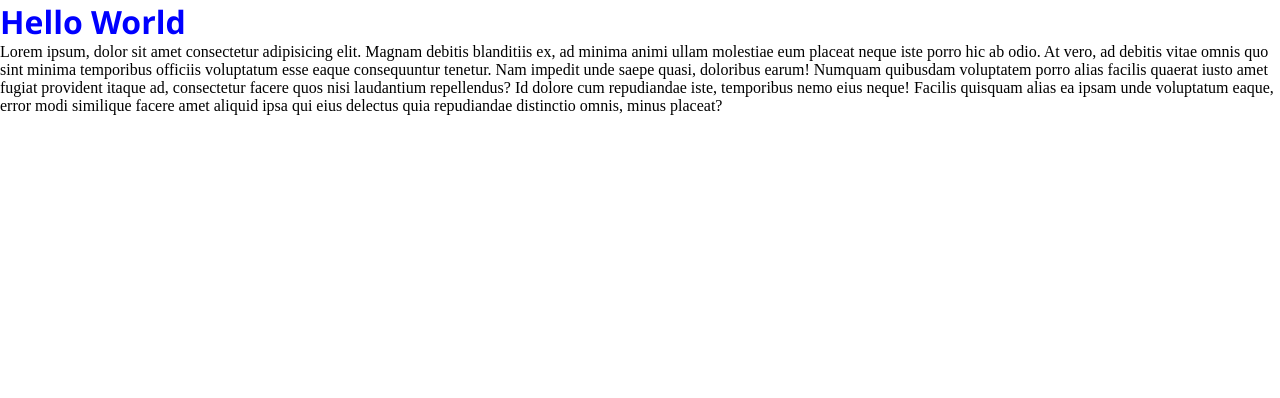
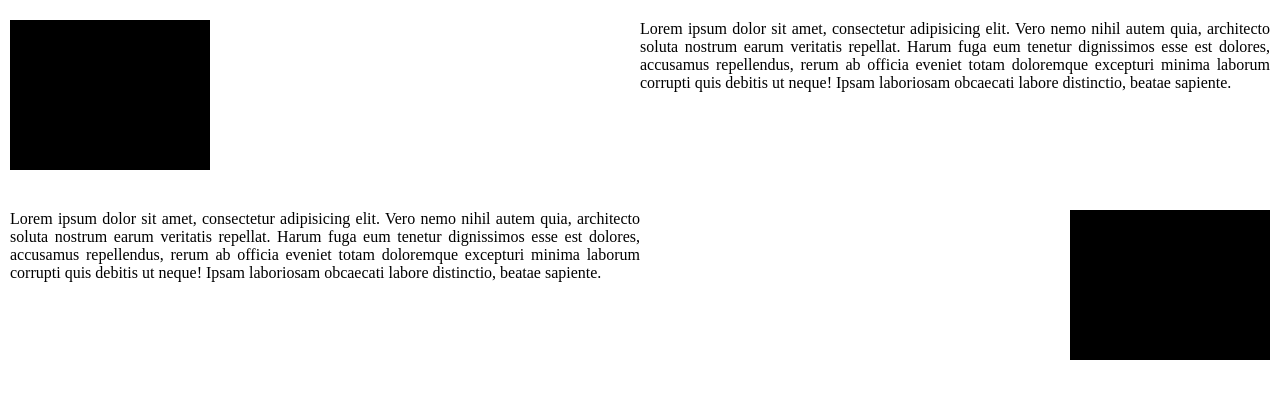
Before and after one commit to bekzodsulton/firstGitPro, a plain HTML site: page index.html in a window 1280 px wide. Drawn offline with Linux system fonts and the light colour scheme.

Commit message:
я добавил main

```diff
--- a/css/style.scss
+++ b/css/style.scss
@@ -21,3 +21,24 @@ p {
 	text-align: justify;
 	margin: 0 auto;
 }
+
+.sec-1{
+
+	display: flex;
+justify-content: space-between;
+	padding: 20px 10px ;
+
+	.img-block{
+		width: 200px;
+		height: 150px;
+		background: #000;
+		overflow: hidden;
+	}
+
+	.txt-block{
+		width: 50%;
+		text-align: justify;
+		height: 150px;
+	}
+
+}
--- a/index.html
+++ b/index.html
@@ -7,7 +7,16 @@
 	<link rel="stylesheet" href="css/style.css">
 </head>
 <body>
-	<h1>hello world</h1>
-	<p>Lorem ipsum, dolor sit amet consectetur adipisicing elit. Magnam debitis blanditiis ex, ad minima animi ullam molestiae eum placeat neque iste porro hic ab odio. At vero, ad debitis vitae omnis quo sint minima temporibus officiis voluptatum esse eaque consequuntur tenetur. Nam impedit unde saepe quasi, doloribus earum! Numquam quibusdam voluptatem porro alias facilis quaerat iusto amet fugiat provident itaque ad, consectetur facere quos nisi laudantium repellendus? Id dolore cum repudiandae iste, temporibus nemo eius neque! Facilis quisquam alias ea ipsam unde voluptatum eaque, error modi similique facere amet aliquid ipsa qui eius delectus quia repudiandae distinctio omnis, minus placeat?</p>
+	<main>
+		<section class="sec-1">
+			<div class="img-block"></div>
+			<div class="txt-block">Lorem ipsum dolor sit amet, consectetur adipisicing elit. Vero nemo nihil autem quia, architecto soluta nostrum earum veritatis repellat. Harum fuga eum tenetur dignissimos esse est dolores, accusamus repellendus, rerum ab officia eveniet totam doloremque excepturi minima laborum corrupti quis debitis ut neque! Ipsam laboriosam obcaecati labore distinctio, beatae sapiente.</div>
+		</section>
+		<section class="sec-1">
+
+			<div class="txt-block">Lorem ipsum dolor sit amet, consectetur adipisicing elit. Vero nemo nihil autem quia, architecto soluta nostrum earum veritatis repellat. Harum fuga eum tenetur dignissimos esse est dolores, accusamus repellendus, rerum ab officia eveniet totam doloremque excepturi minima laborum corrupti quis debitis ut neque! Ipsam laboriosam obcaecati labore distinctio, beatae sapiente.</div>
+			<div class="img-block"></div>
+		</section>
+	</main>
 </body>
 </html>
```
Also changed, not shown: css/style.css, 1 other file.
